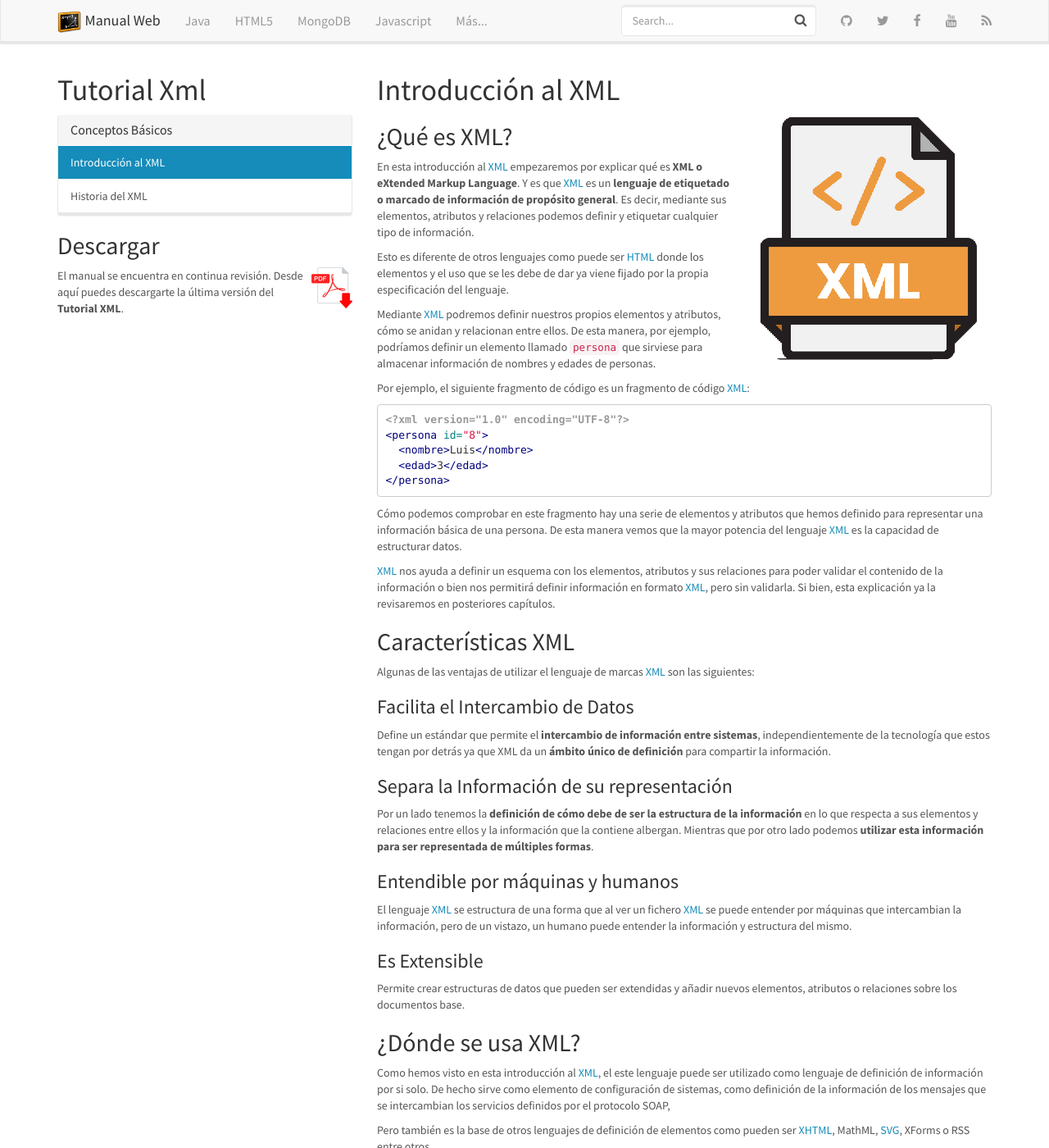
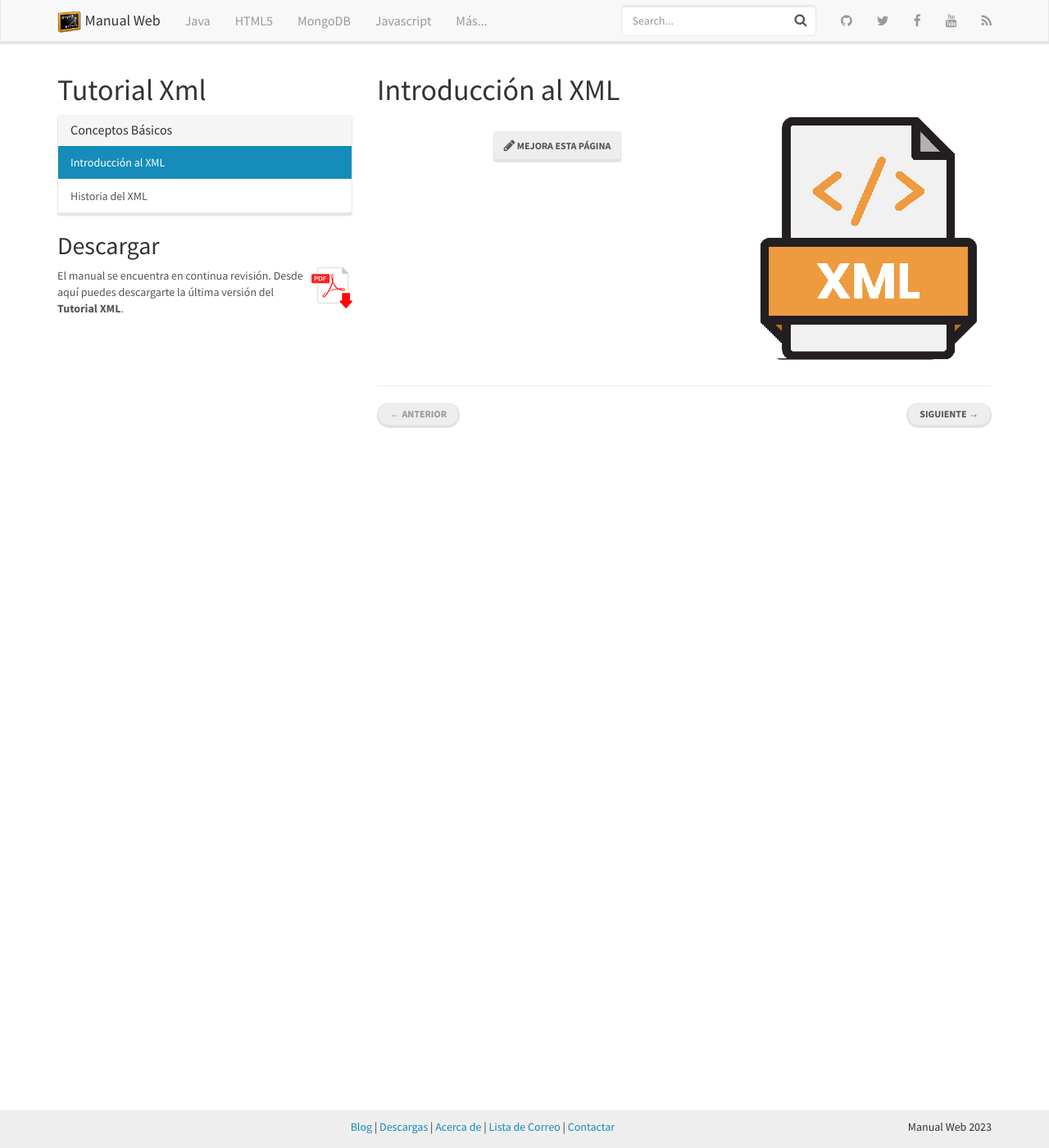
Before and after one commit to manualweb/manualweb, a Jekyll site: the page built from _xml/introduccion-al-xml.md, in a window 1280 px wide and 1400 px high. Shown: the whole window at 82% size. Built offline with Jekyll 4.4.1, drawn with Linux system fonts in a browser that asks for light colours; nearby versions of some CDN libraries.

````diff
--- a/_xml/introduccion-al-xml.md
+++ b/_xml/introduccion-al-xml.md
@@ -6,71 +6,3 @@ tags: [xml,elemento,atributo,relaciones,xhtml,svg,mathml,xforms,orientado_objeto
 image:
   path: /img/covers/xml-cover.png
 ---
-
-## ¿Qué es XML?
-
-
-En esta introducción al [XML](https://www.manualweb.net/xml/) empezaremos por explicar qué es **XML o eXtended Markup Language**. Y es que [XML](https://www.manualweb.net/xml/) es un **lenguaje de etiquetado o marcado de información de propósito general**. Es decir, mediante sus elementos, atributos y relaciones podemos definir y etiquetar cualquier tipo de información.
-
-
-Esto es diferente de otros lenguajes como puede ser [HTML](https://www.manualweb.net/html/) donde los elementos y el uso que se les debe de dar ya viene fijado por la propia especificación del lenguaje.
-
-
-Mediante [XML](https://www.manualweb.net/xml/) podremos definir nuestros propios elementos y atributos, cómo se anidan y relacionan entre ellos. De esta manera, por ejemplo, podríamos definir un elemento llamado `persona` que sirviese para almacenar información de nombres y edades de personas.
-
-
-Por ejemplo, el siguiente fragmento de código es un fragmento de código [XML](https://www.manualweb.net/xml/):
-
-
-```xml
-<?xml version="1.0" encoding="UTF-8"?>
-<persona id="8">
-  <nombre>Luis</nombre>
-  <edad>3</edad>
-</persona>
-```
-
-
-Cómo podemos comprobar en este fragmento hay una serie de elementos y atributos que hemos definido para representar una información básica de una persona. De esta manera vemos que la mayor potencia del lenguaje [XML](https://www.manualweb.net/xml/) es la capacidad de estructurar datos.
-
-
-[XML](https://www.manualweb.net/xml/) nos ayuda a definir un esquema con los elementos, atributos y sus relaciones para poder validar el contenido de la información o bien nos permitirá definir información en formato [XML](https://www.manualweb.net/xml/), pero sin validarla. Si bien, esta explicación ya la revisaremos en posteriores capítulos.
-
-
-## Características XML
-
-
-Algunas de las ventajas de utilizar el lenguaje de marcas [XML](https://www.manualweb.net/xml/) son las siguientes:
-
-
-### Facilita el Intercambio de Datos
-
-
-Define un estándar que permite el **intercambio de información entre sistemas**, independientemente de la tecnología que estos tengan por detrás ya que XML da un **ámbito único de definición** para compartir la información.
-
-
-### Separa la Información de su representación
-
-
-Por un lado tenemos la **definición de cómo debe de ser la estructura de la información** en lo que respecta a sus elementos y relaciones entre ellos y la información que la contiene albergan. Mientras que por otro lado podemos **utilizar esta información para ser representada de múltiples formas**.
-
-
-### Entendible por máquinas y humanos
-
-
-El lenguaje [XML](https://www.manualweb.net/xml/) se estructura de una forma que al ver un fichero [XML](https://www.manualweb.net/xml/) se puede entender por máquinas que intercambian la información, pero de un vistazo, un humano puede entender la información y estructura del mismo.
-
-
-### Es Extensible
-
-
-Permite crear estructuras de datos que pueden ser extendidas y añadir nuevos elementos, atributos o relaciones sobre los documentos base.
-
-
-## ¿Dónde se usa XML?
-
-
-Como hemos visto en esta introducción al [XML](https://www.manualweb.net/xml/), el este lenguaje puede ser utilizado como lenguaje de definición de información por si solo. De hecho sirve como elemento de configuración de sistemas, como definición de la información de los mensajes que se intercambian los servicios definidos por el protocolo SOAP,
-
-
-Pero también es la base de otros lenguajes de definición de elementos como pueden ser [XHTML](https://manualweb.net/html/historia-html-estandar/#xml-y-xhtml-10), MathML, [SVG](https://www.manualweb.net/svg/), XForms o RSS entre otros.
````
